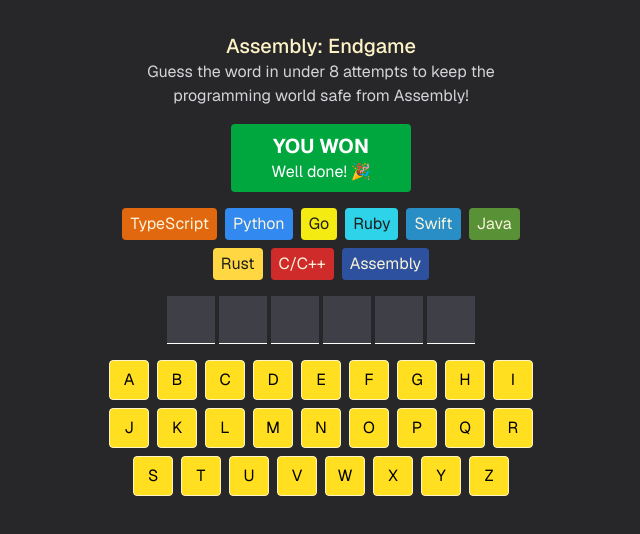
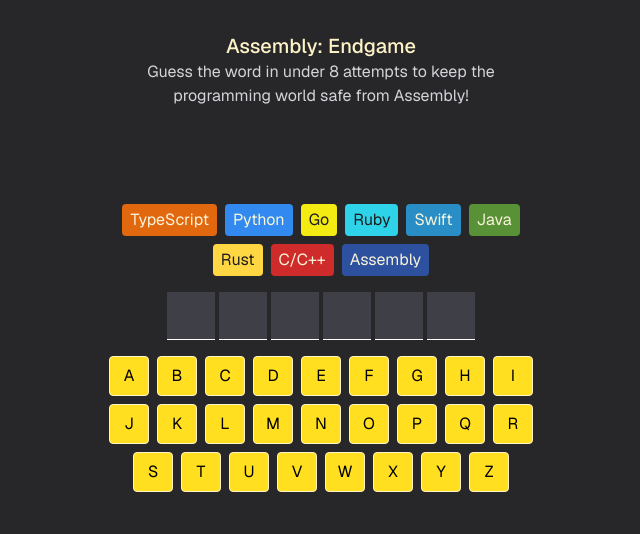
Before and after one commit to anreyw/assembly-endgame, a Next.js app: page / in a window 1280 px wide. Shown: the top 534 px of the page, without its empty margins (319-959 px from the left). Built offline with nearby package versions, Linux system fonts and the light colour scheme.

Commit message:
Updated the GameStatus component.
It now conditionally renders the Game Status based on derived state,
with approppriate styling, etc.

```diff
--- a/app/Status.tsx
+++ b/app/Status.tsx
@@ -1,8 +1,37 @@
-export default function Status() {
+import { clsx } from 'clsx'
+
+interface StatusProps {
+  isGameWon: boolean;
+  isGameLost: boolean;
+}
+
+export default function Status({ isGameWon, isGameLost }: StatusProps) {
+  const statusStyles = clsx("flex flex-col justify-center items-center w-full h-16 text-white rounded", {
+    'bg-green-600': isGameWon,
+    'bg-red-600': isGameLost
+  })
+
+  function renderGameStatus() {
+    if (isGameWon) {
+      return (
+	<>
+	  <h2 className="font-bold text-xl">YOU WON</h2>
+	  <p>You saved the world from Assembly 🎉</p>
+	</>
+      )
+    } else if (isGameLost) {
+      return (
+	<>
+	  <h2 className="font-bold text-xl">YOU LOSE</h2>
+	  <p>Better start learning Assembly 😭</p>
+	</>
+      )
+    }
+  }
+
   return (
-    <section className="flex flex-col items-center py-2 px-10 text-white bg-green-600 rounded">
-      <h2 className="font-bold text-xl">YOU WON</h2>
-      <p>Well done! 🎉</p>
+    <section className={statusStyles}>
+      {renderGameStatus()}
     </section>
   )
 }
--- a/app/page.tsx
+++ b/app/page.tsx
@@ -29,7 +29,10 @@
 
   return (
     <main className="flex flex-col items-center gap-4">
-      <Status />
+      <Status
+	isGameWon={isGameWon}
+	isGameLost={isGameLost}
+      />
       <LanguageChips wrongGuessCount={wrongGuessCount} />
       <WordDisplay currentWord={currentWord} guessedLetters={guessedLetters} />
       <Keyboard
```
